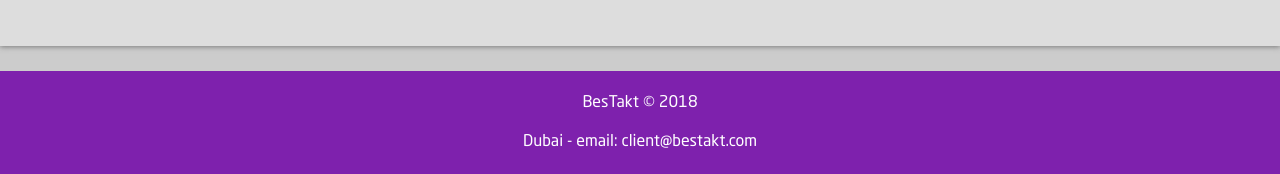
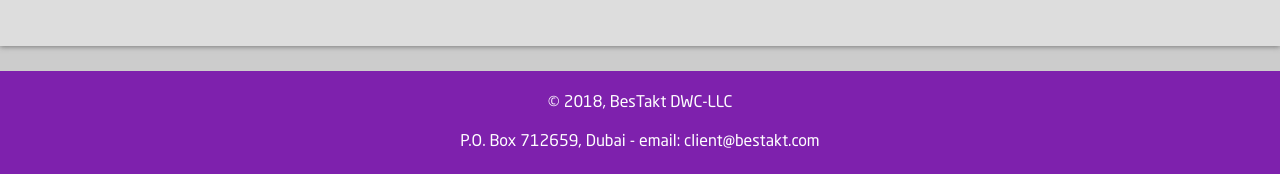
Before and after one commit to sayedessam/BesTakt-pre, a Flask app: page / in a window 1280 px wide. Shown: the part 1874-2048 px from the top of the page. Run offline with Flask 2, Linux system fonts and the light colour scheme; some libraries are stand-ins or nearby versions.

Commit message:
footer update

```diff
--- a/templates/index1.html
+++ b/templates/index1.html
@@ -142,8 +142,8 @@
 
         <!-- Footer -->
         <footer>
-            <p>BesTakt &copy; 2018</p>
-            <p>Dubai - email: client@bestakt.com</p>
+            <p> &copy; 2018, BesTakt DWC-LLC </p>
+            <p>P.O. Box 712659, Dubai - email: client@bestakt.com</p>
         </footer>
 
     </div>
```
